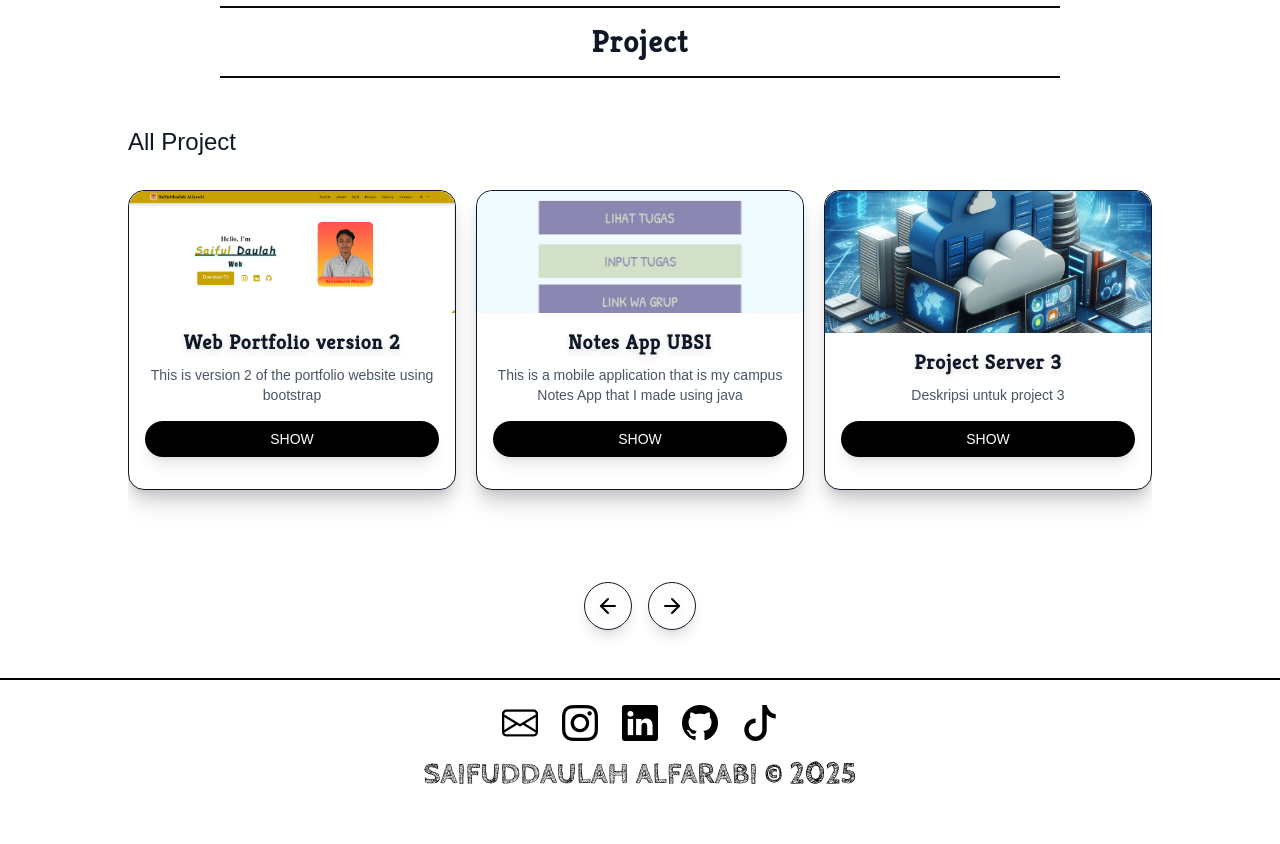
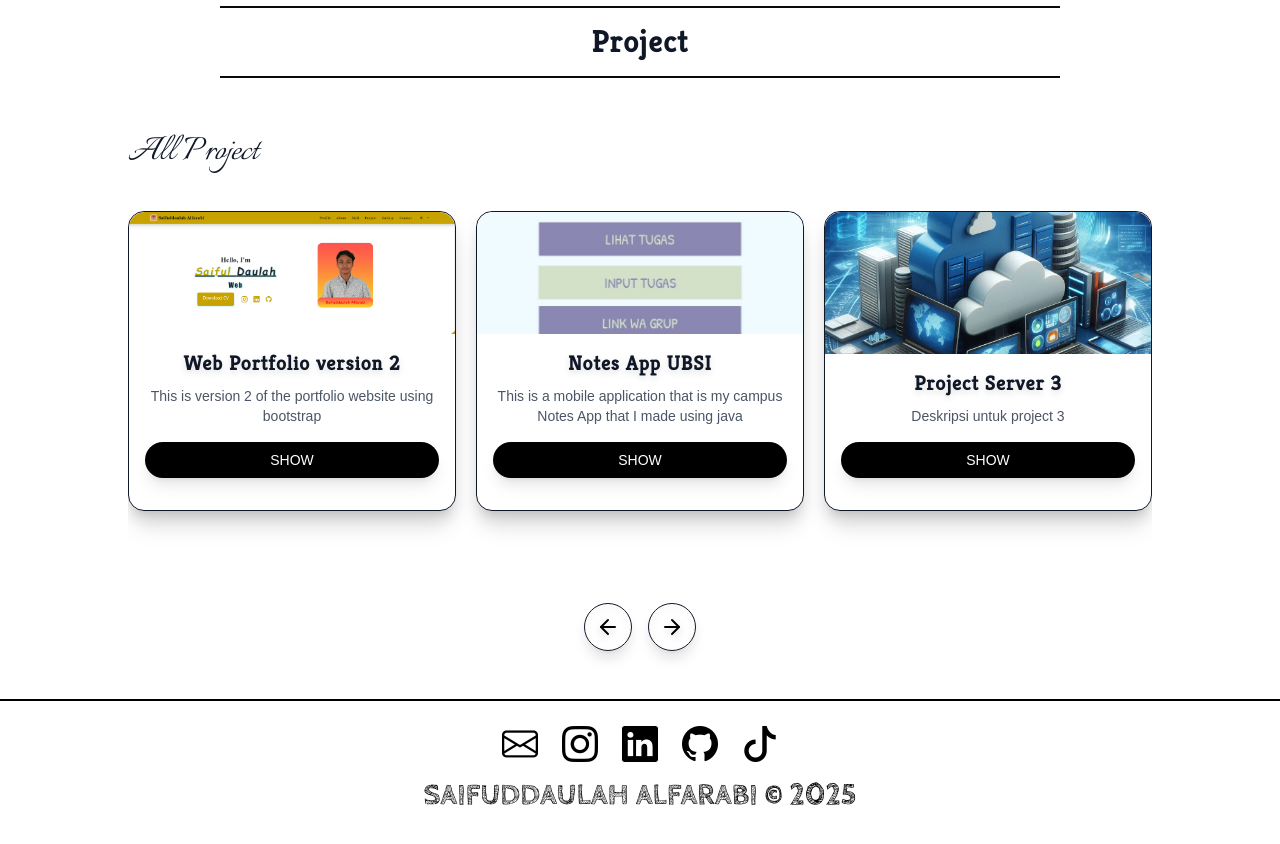
Before and after one commit to SaifulDA/webportov3, a React (Vite) app: page / in a window 1280 px wide. Shown: the part 1800-2644 px from the top of the page. Built offline with nearby package versions, Linux system fonts and the light colour scheme.

Commit message:
Style: add font italianno

```diff
--- a/src/pages/home/Project.jsx
+++ b/src/pages/home/Project.jsx
@@ -69,7 +69,7 @@ const ProjectsSection = () => {
         </div>
         <hr className="border-t-2 border-stone-950 w-3/4 max-w-5xl mx-auto mt-4 mb-12 dark:border-white" />
         <div className="mb-8 max-w-5xl mx-auto">
-          <h3 className="text-2xl font-medium text-gray-900 dark:text-white">All Project</h3>
+          <h3 className="text-2xl font-medium text-gray-900 dark:text-white font-italianno">All Project</h3>
         </div>
 
         <div className="max-w-5xl mx-auto">
```
